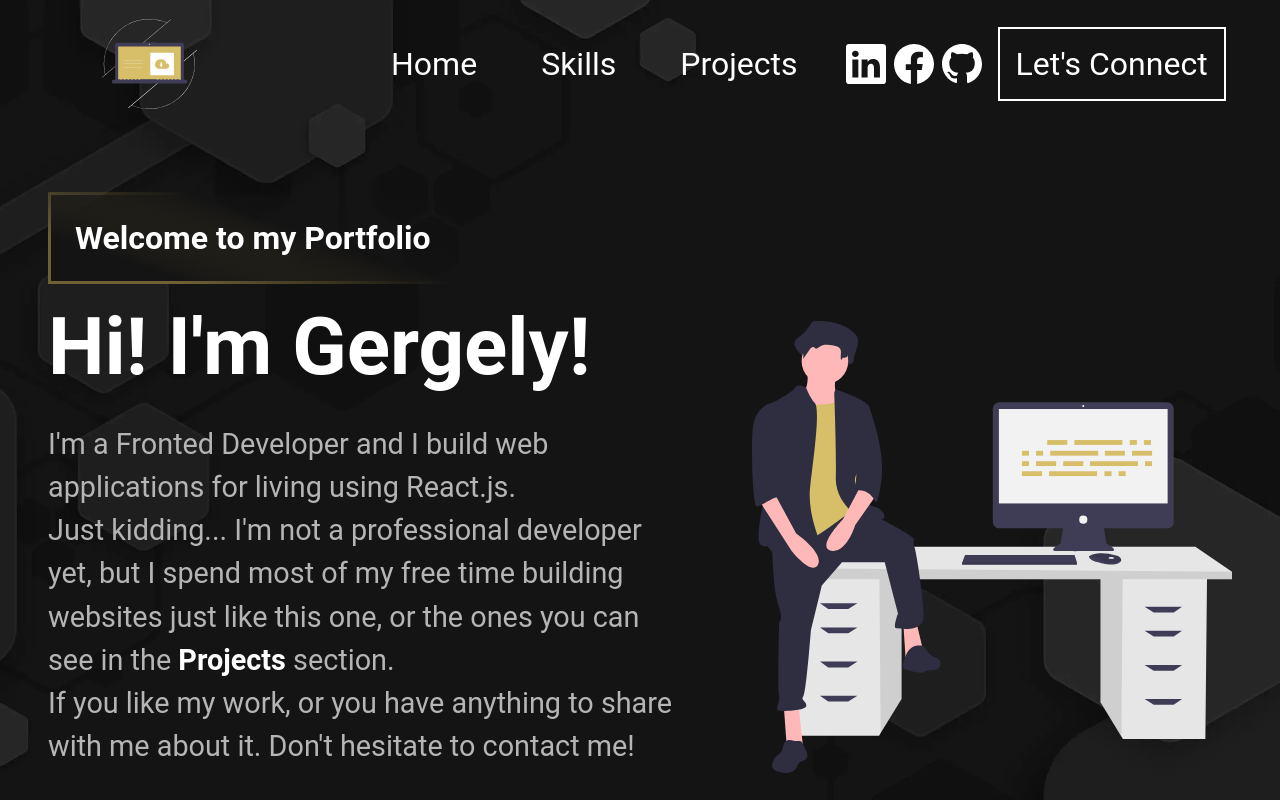
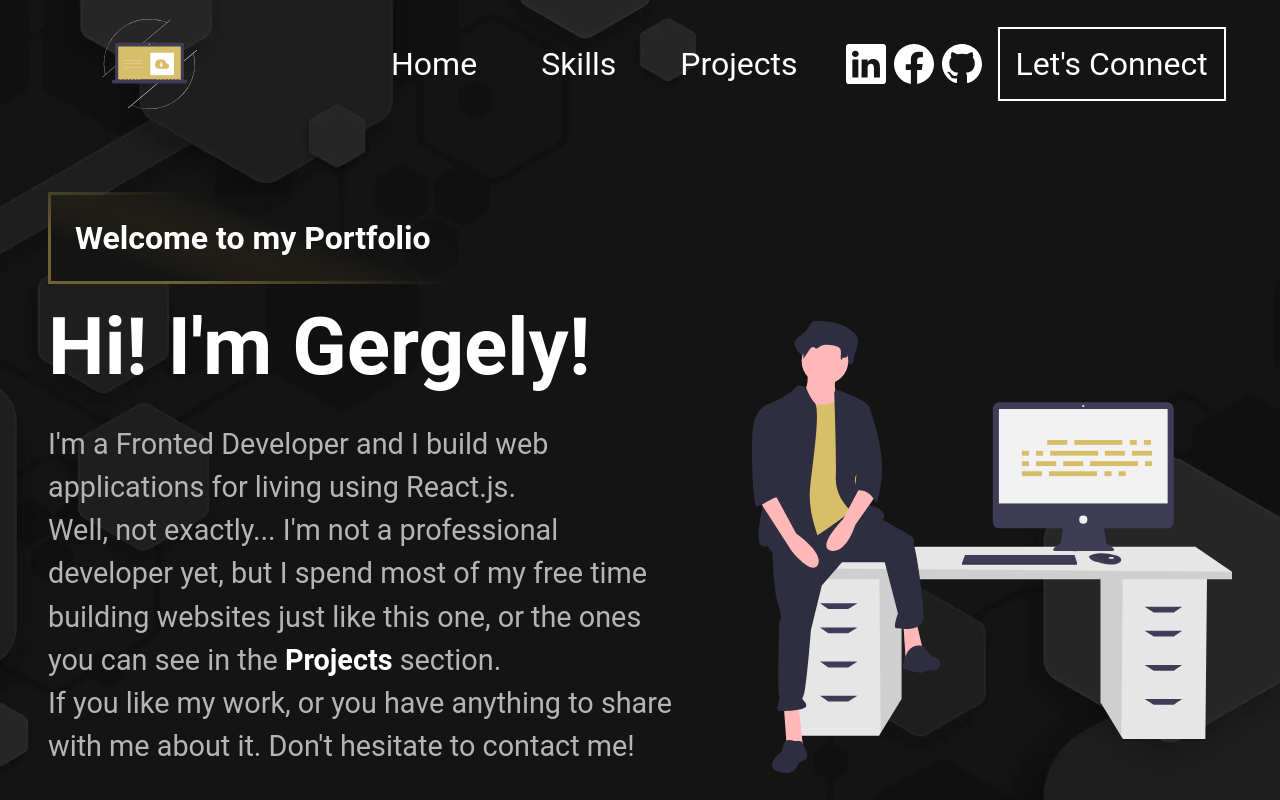
Before and after one commit to gimesi13/React-Portfolio, a React (Create React App) app in the folder react-portfolio-gergely/: page / in a window 1280 px wide. Shown: the top 800 px of the page. Built offline with nearby package versions, Linux system fonts and the light colour scheme.

Commit message:
github pages setup

```diff
--- a/react-portfolio-gergely/package.json
+++ b/react-portfolio-gergely/package.json
@@ -1,4 +1,5 @@
 {
+  "homepage": "http://gimesi13/github.io/React-Portfolio",
   "name": "react-portfolio-gergely",
   "version": "0.1.0",
   "private": true,
@@ -22,6 +23,8 @@
   },
   "scripts": {
     "start": "react-scripts start",
+    "predeploy": "npm run build",
+    "deploy": "gh-pages -d build",
     "build": "react-scripts build",
     "test": "react-scripts test",
     "eject": "react-scripts eject"
@@ -43,5 +46,8 @@
       "last 1 firefox version",
       "last 1 safari version"
     ]
+  },
+  "devDependencies": {
+    "gh-pages": "^4.0.0"
   }
 }
--- a/react-portfolio-gergely/src/Components/Home.jsx
+++ b/react-portfolio-gergely/src/Components/Home.jsx
@@ -25,9 +25,9 @@ function Home() {
         <p>
           I'm a Fronted Developer and I build web applications for living using
           React.js.<br></br>
-          Just kidding... I'm not a professional developer yet, but I spend most
-          of my free time building websites just like this one, or the ones you
-          can see in the
+          Well, not exactly... I'm not a professional developer yet, but I spend
+          most of my free time building websites just like this one, or the ones
+          you can see in the
           <span>
             <a href="#projects"> Projects </a>
           </span>
```
Also changed, not shown: 1 other file (tests, documents, lock files or other folders).
